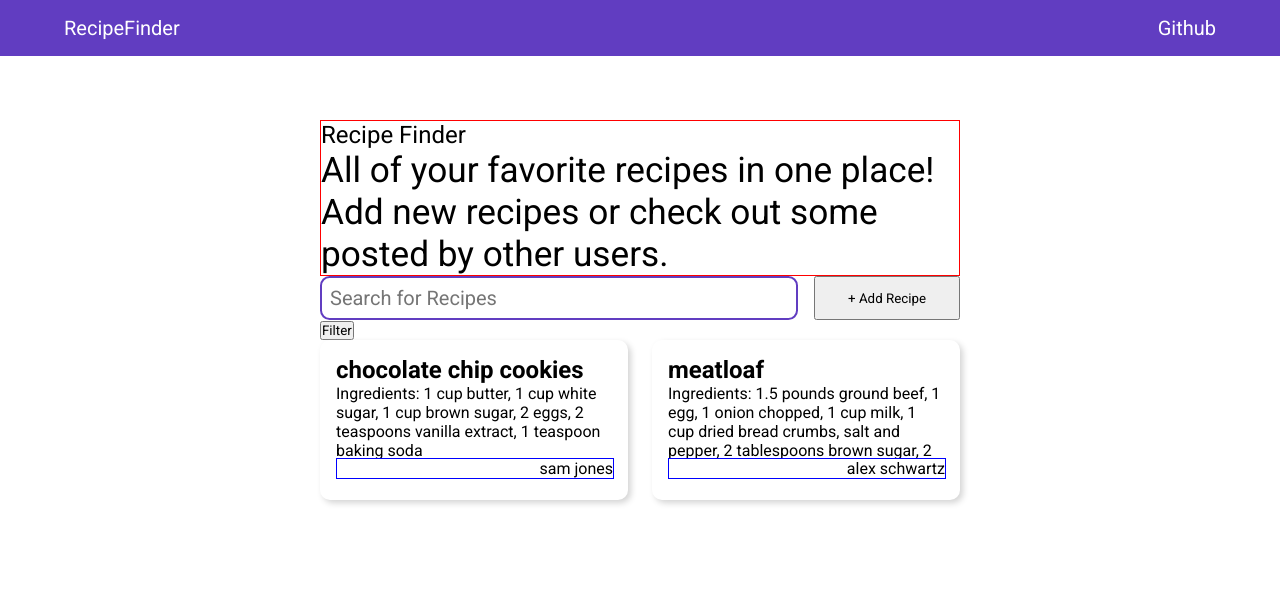
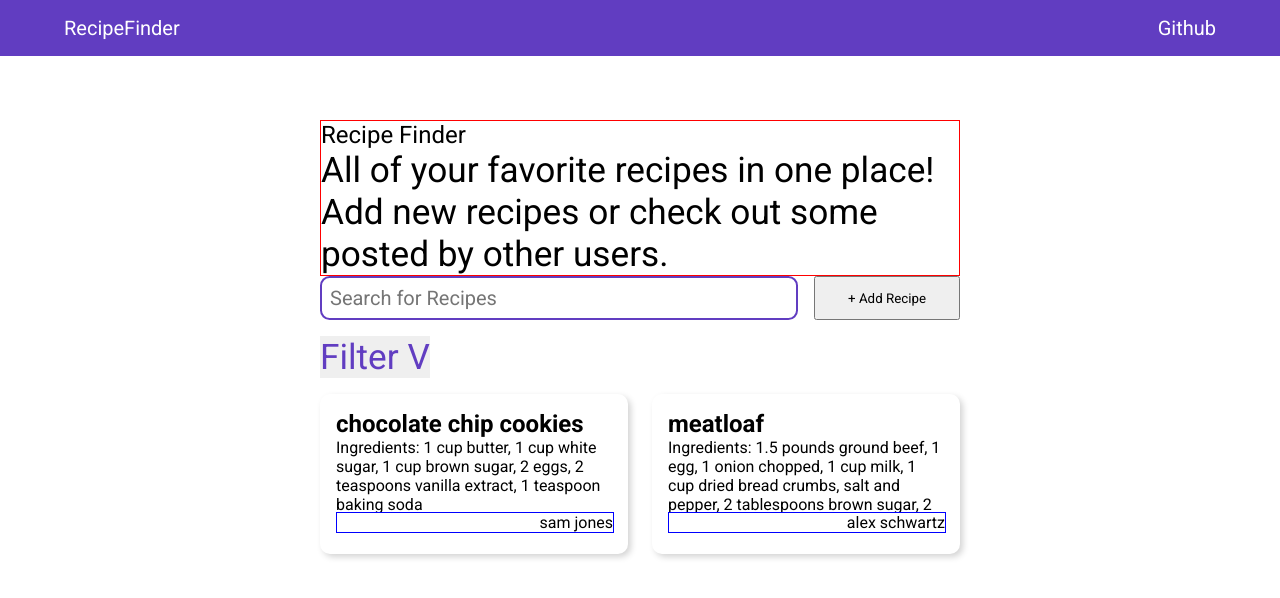
Before and after one commit to christopher-coyne/recipe_finder, a React (Create React App) app: page / in a window 1280 px wide. Shown: the top 598 px of the page. Built offline with nearby package versions, Linux system fonts and the light colour scheme.

Commit message:
filter uses button component, styled filter button

```diff
--- a/src/components/Filter/Filter.style.tsx
+++ b/src/components/Filter/Filter.style.tsx
@@ -3,3 +3,12 @@ import styled from "styled-components";
 export const Container = styled("div")`
   text-align: left;
 `;
+
+export const OpenFilters = styled("button")`
+  background-color: none;
+  border: none;
+  font-size: ${(props) => props.theme.fontSizes.large};
+  margin: 1rem 0rem;
+  color: ${(props) => props.theme.colors.primary};
+  font-weight: ${(props) => props.theme.fontWeights.bold};
+`;
--- a/src/components/Filter/Filter.tsx
+++ b/src/components/Filter/Filter.tsx
@@ -1,8 +1,9 @@
 import { useContext } from "react";
-import { Container } from "./Filter.style";
+import { Container, OpenFilters } from "./Filter.style";
 import { useState } from "react";
 import FilterOptions from "./components/FilterOptions/FilterOptions";
 import filterOptionTypes from "../../FilterOptionTypes";
+import Button from "../Button/Button";
 import {
   filtersContext,
   setFiltersContext,
@@ -58,11 +59,17 @@ const Filter = ({ filters, setFilters }: Props) => {
 
   return (
     <Container>
-      <button onClick={() => setOpenFilter((prevState) => !prevState)}>
-        Filter
-      </button>
+      <OpenFilters onClick={() => setOpenFilter((prevState) => !prevState)}>
+        Filter V
+      </OpenFilters>
       {filters.map((filter) => {
-        return <button onClick={() => removeFilter(filter)}>{filter}</button>;
+        return (
+          <Button
+            onClick={() => removeFilter(filter)}
+            input={filter}
+            type="small"
+          />
+        );
       })}
       <FilterOptions openFilter={openFilter} addFilter={addFilter} />
     </Container>
--- a/src/components/Filter/components/FilterOptions/FilterOptions.style.tsx
+++ b/src/components/Filter/components/FilterOptions/FilterOptions.style.tsx
@@ -4,7 +4,8 @@ import types from "../../../../FilterOptionTypes";
 export const Container = styled("div")`
   text-align: left;
   padding: 2rem;
-  border: 1px solid red;
+  border: 2px solid black;
+  border-radius: 0.5rem;
 `;
 
 export const OptionContainer = styled("div")`
```
